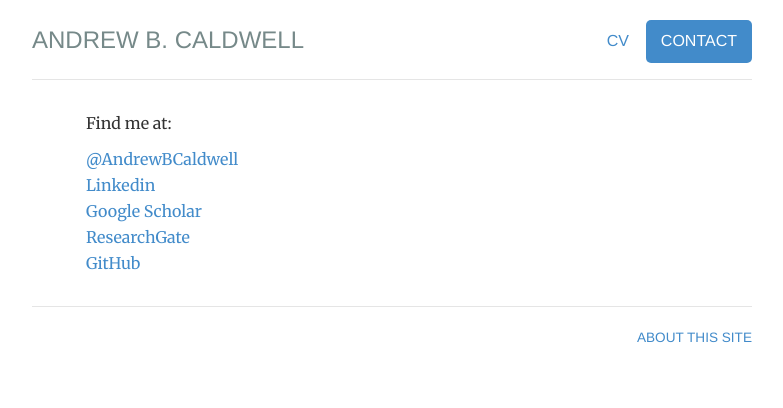
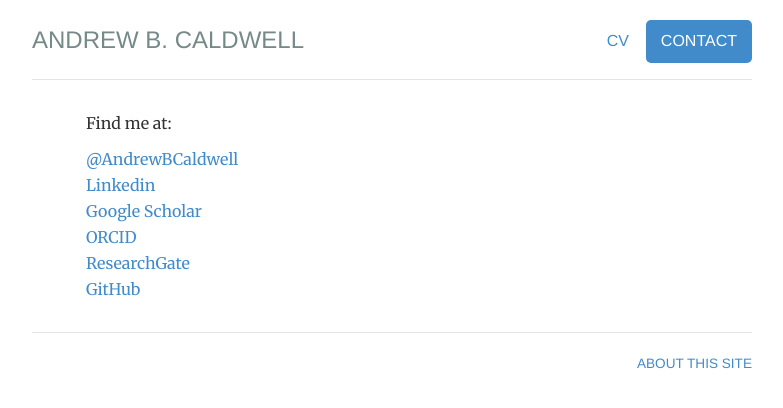
Before and after one commit to andrewbcaldwell/andrewbcaldwell.github.io, a Jekyll site: the page built from contact/index.html, in a window 1280 px wide. Shown: the top 408 px of the page, without its empty margins (248-1031 px from the left). Built offline with Jekyll 4.4.1, drawn with Linux system fonts in a browser that asks for light colours.

Commit message:
Update index.html

```diff
--- a/contact/index.html
+++ b/contact/index.html
@@ -15,7 +15,8 @@ description: Contact information for Andrew B. Caldwell.
 	<li><a href="https://www.twitter.com/AndrewBCaldwell">@AndrewBCaldwell</a></li>
     	<li><a href="https://www.linkedin.com/in/andrewbcaldwell/">Linkedin</a></li>
 	<li><a href="https://scholar.google.com/citations?hl=en&user=yZdrmZoAAAAJ&view_op=list_works&authuser=1">Google Scholar</a></li>
-    	<li><a href="https://www.researchgate.net/profile/Andrew_Caldwell2">ResearchGate</a></li>
+    	<li><a href="https://orcid.org/0000-0002-2850-7677">ORCID</a></li>
+	<li><a href="https://www.researchgate.net/profile/Andrew_Caldwell2">ResearchGate</a></li>
     	<li><a href="https://github.com/andrewbcaldwell">GitHub</a></li>
 	</ul>
 </div>
```
